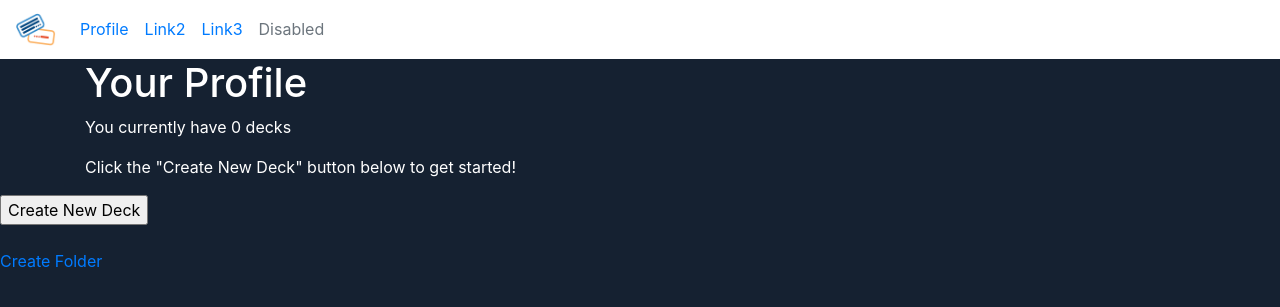
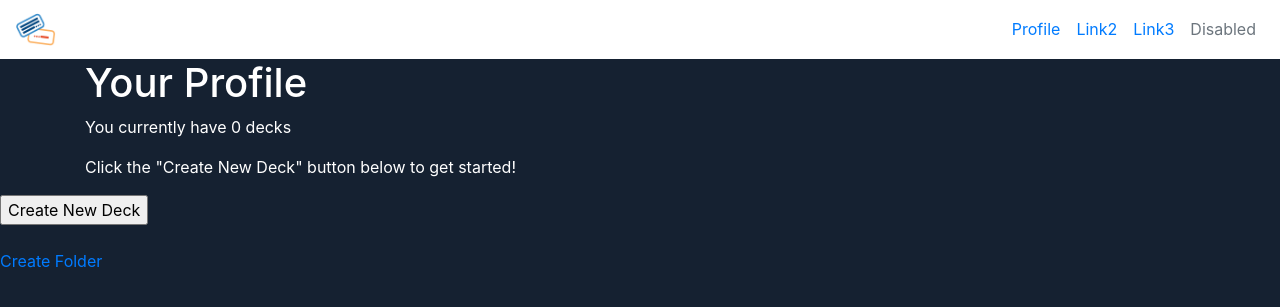
Before and after one commit to tyler-cranmer/Quizzex, a Flask app: page /doSignup in a window 1280 px wide. Shown: the top 307 px of the page. Run offline with Flask 2, Linux system fonts and the light colour scheme; data that the repository does not hold is empty; some libraries are stand-ins or nearby versions.

Commit message:
changed nav-right to ml-auto

```diff
--- a/root/templates/user-library.html
+++ b/root/templates/user-library.html
@@ -15,7 +15,7 @@
     <a class="navbar-brand" href="#">
       <img src="../static/img/logo-transparent.png" alt="Logo" style="width:40px;">
     </a>
-    <ul class="nav navbar-nav navbar-right">
+    <ul class="nav navbar-nav ml-auto">
       <li class="nav-item active">
         <a class="nav-link" href="#">Profile</a>
       </li>
```
